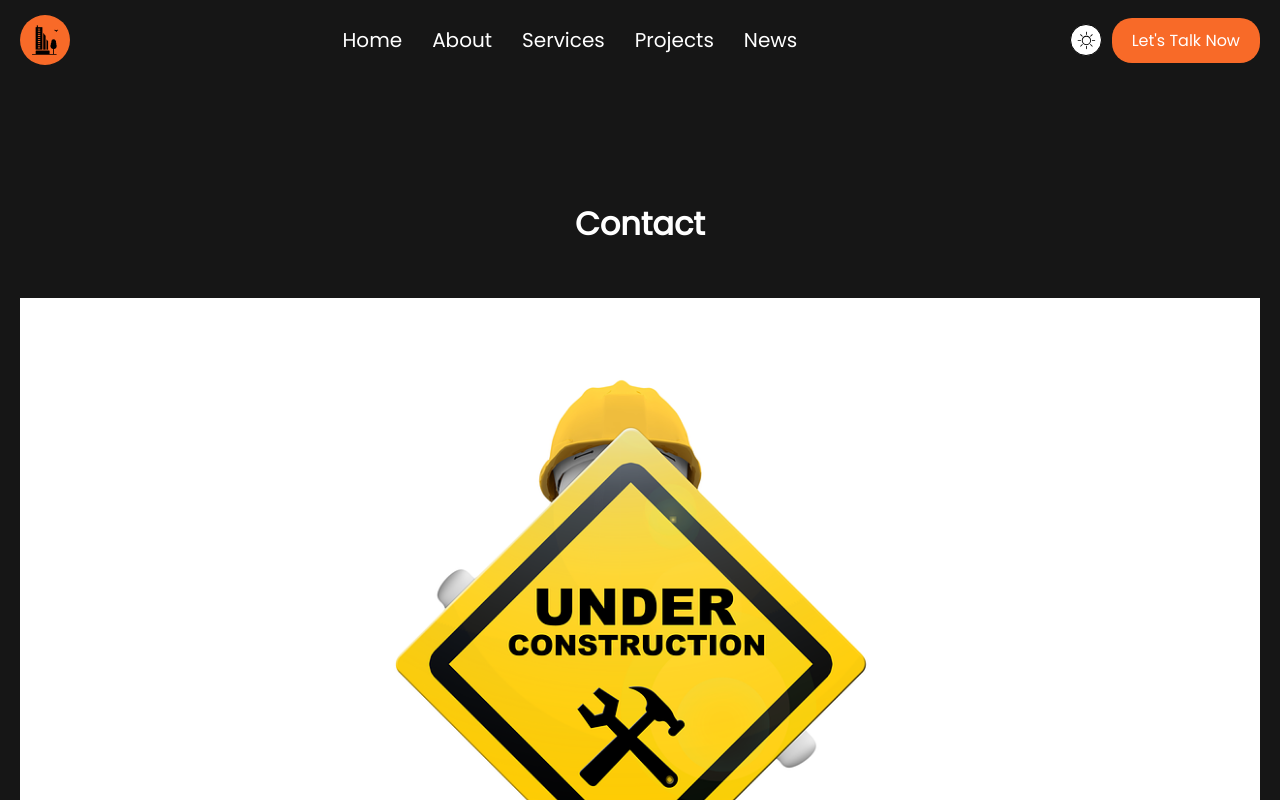
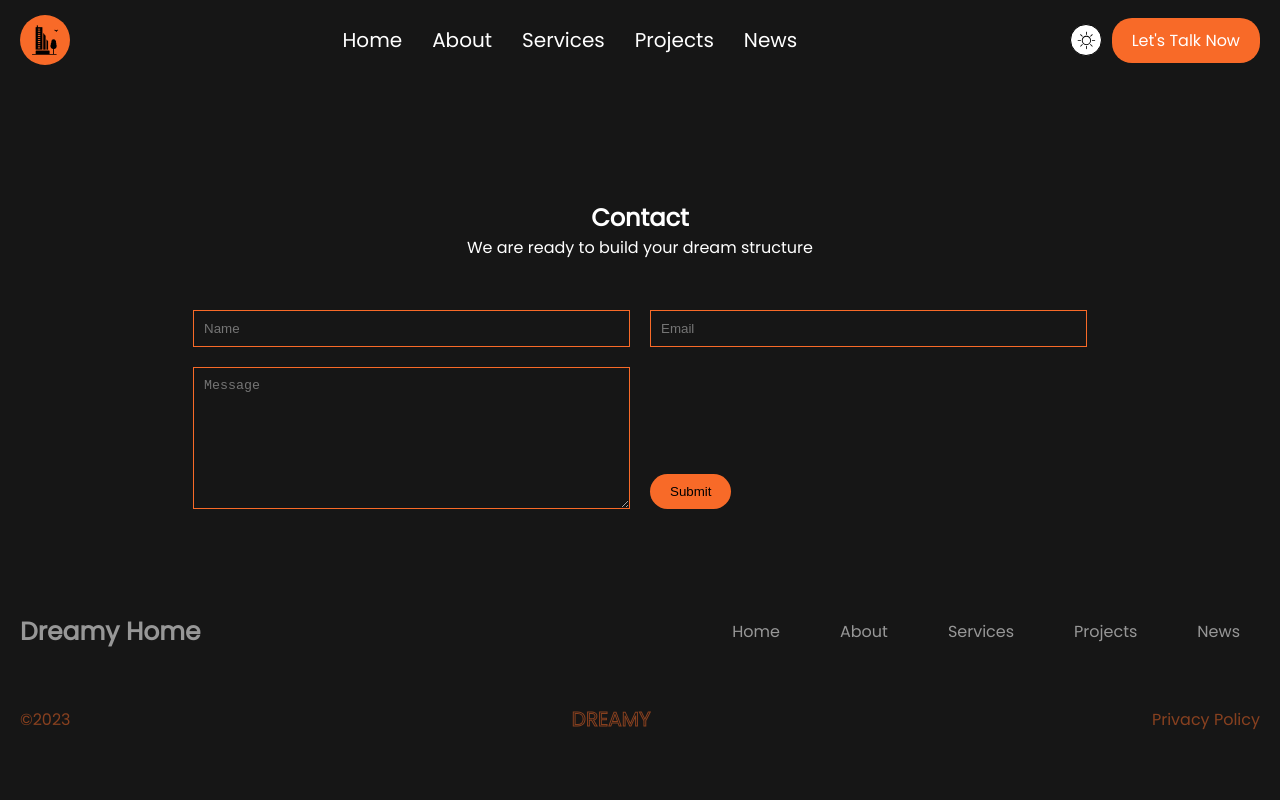
Before and after one commit to DaramolaD/Dream_Home, a React (Vite) app: page /contact in a window 1280 px wide. Shown: the top 800 px of the page. Built offline with nearby package versions, Linux system fonts and the light colour scheme.

Commit message:
contact_upadte

```diff
--- a/src/App.css
+++ b/src/App.css
@@ -22,6 +22,7 @@
 
 body {
   font-family: "Poppins", sans-serif;
+  background-color: var(--bg1);
 }
 :root {
   /* Color */
@@ -107,7 +108,7 @@ input {
 /* REUSABLES */
 
 .sectionHeading {
-  font-size: 3rem;
+  font-size: 2rem;
   color: var(--colorW);
   text-align: center;
 }
@@ -116,6 +117,7 @@ input {
   max-width: 1320px;
   width: 100%;
   margin: 0px auto;
+  overflow: hidden;
 }
 img,
 video {
@@ -142,10 +144,10 @@ video {
   color: var(--color1);
 }
 .sectionTitle {
-  font-size: var(--font2);
+  font-size: var(--font15);
   color: var(--colorW);
   text-align: center;
-  line-height: 3rem;
+  /* line-height: 3rem; */
 }
 .sectionSubTitle {
   font-size: var(--font15);
@@ -203,6 +205,9 @@ video {
   border-radius: 20px;
   color: var(--colorW);
 }
+.btnContactUs {
+  font-size: 14px
+}
 .brand_text {
   padding: 20px;
   color: var(--colorW);
@@ -210,8 +215,8 @@ video {
 .brand_text h3 {
   text-align: center;
   font-weight: normal;
-  font-size: 20px;
-  line-height: 40px;
+  font-size: 18px;
+  /* line-height: 40px; */
 }
 .border {
   border-top: 1px solid gray;
--- a/src/components/About/About.css
+++ b/src/components/About/About.css
@@ -0,0 +1,3 @@
+.about .para {
+    font-size: 16px;
+}
--- a/src/components/About/About.jsx
+++ b/src/components/About/About.jsx
@@ -1,6 +1,8 @@
 import React from "react";
 import { aboutUsData } from "../../assets/data/brandData";
 import { motion } from "framer-motion";
+
+import "./About.css"
 
 const About = () => {
   return (
--- a/src/components/ProjectComponent/ProjectComponent.css
+++ b/src/components/ProjectComponent/ProjectComponent.css
@@ -31,7 +31,6 @@
 }
 .projectContent .projectDetails {
   display: flex;
-  justify-content: space-between;
   width: 100%;
   font-size: 15px;
   color: var(--color2);
--- a/src/components/ServiceComponent/ServiceComponent.css
+++ b/src/components/ServiceComponent/ServiceComponent.css
@@ -1,6 +1,9 @@
 .serviceComponent,
 .serviceComponent a {
   color: var(--colorW);
+}
+.serviceComponent .para {
+  font-size: 16px;
 }
 .serviceListingItem .para {
   max-width: 287px;
@@ -37,6 +40,6 @@
   box-shadow: 1px 1px 20px var(--brandColor);
 }
 .btnCont {
-  padding-top: 50px;
+  padding: 50px 20px 20px;
   max-width: fit-content;
 }
--- a/src/components/ServiceComponent/ServiceComponent.jsx
+++ b/src/components/ServiceComponent/ServiceComponent.jsx
@@ -68,7 +68,7 @@ const ServiceComponent = () => {
           }}
         >
           <Link to="/contact">
-            <p className="btn2">Contact Us</p>
+            <p className="btn2 btnContactUs">Contact Us</p>
           </Link>
         </motion.div>
       </div>
--- a/src/components/Welcome/Welcome.css
+++ b/src/components/Welcome/Welcome.css
@@ -6,7 +6,9 @@
 .welcome h3 {
   padding-bottom: 30px;
   color: var(--colorW);
+  font-size: 1.5rem;
 }
 .welcome .para {
-  line-height: 2rem;
+  /* line-height: 2rem; */
+  font-size: 16px;
 }
--- a/src/components/Welcome/Welcome.jsx
+++ b/src/components/Welcome/Welcome.jsx
@@ -46,7 +46,7 @@ const Welcome = () => {
         }}
       >
         <Link to="/contact">
-          <p className="btn2">Contact Us</p>
+          <p className="btn2 btnContactUs">Contact Us</p>
         </Link>
       </motion.div>
     </div>
--- a/src/pages/About/About.css
+++ b/src/pages/About/About.css
@@ -15,7 +15,7 @@
   padding-bottom: 20px;
 }
 .storyCont p {
-  line-height: 35px;
+  /* line-height: 35px; */
 }
 .brand_story,
 .approach {
--- a/src/pages/Contact/Contact.css
+++ b/src/pages/Contact/Contact.css
@@ -0,0 +1,30 @@
+.contact .container {
+  display: flex;
+  flex-direction: column;
+  align-items: center;
+}
+.form {
+  display: grid;
+  grid-template-columns: 1fr 1fr;
+  gap: 20px;
+}
+.inputItem {
+  border: 1px solid var(--brandColor);
+  padding: 10px;
+  color: var(--colorW);
+  width: 100%;
+}
+.buttonCont {
+  display: flex;
+  align-items: flex-end;
+}
+.formContent {
+  margin-top: 50px;
+}
+.textContent > * {
+    text-align: center;
+}
+
+@media only screen and (max-width: 768px) {
+    .form {grid-template-columns: 1fr;}
+}
--- a/src/pages/Contact/Contact.jsx
+++ b/src/pages/Contact/Contact.jsx
@@ -1,18 +1,101 @@
-import React from 'react'
-import "./Contact.css"
-import { maintenance } from '../../assets/img/brand'
+// import React from 'react'
+// import "./Contact.css"
+// import { maintenance } from '../../assets/img/brand'
 
-const Contact = () => {
+// const Contact = () => {
+//   return (
+//     <div className='contact bg1 secTop2'>
+//       <div className="container p20">
+//         <h3 className="sectionTitle">Contact</h3>
+//         <div className="mainTimgCont">
+//           <img src={maintenance} alt="maintenance" />
+//         </div>
+//       </div>
+//     </div>
+//   )
+// }
+
+// export default Contact
+
+// import { useForm } from 'react-hook-form';
+// import { SelectedPage } from '@/shared/types';
+import { motion } from "framer-motion";
+import "./Contact.css";
+// import ContactUsPageGraphic from '@/assets/ContactUsPageGraphic.png'
+// import HText from '@/shared/H.Text';
+
+const ContactUs = () => {
+  // const { register, trigger, formState: { errors } } = useForm();
+
+  const onSumbit = async (e) => {
+    // const isValid = await trigger()
+    // if (!isValid) {
+    //     e.preventDefault()
+    // }
+  };
   return (
-    <div className='contact bg1 secTop2'>
-      <div className="container p20">
-        <h3 className="sectionTitle">Contact</h3>
-        <div className="mainTimgCont">
-          <img src={maintenance} alt="maintenance" />
-        </div>
-      </div>
-    </div>
-  )
-}
+    <section id="contacts" className="contact bg1 secTop2">
+      <motion.div className="container p20">
+        {/* HEADER */}
+        <motion.div
+          className="textContent"
+          initial="hidden"
+          whileInView="visible"
+          viewport={{ once: true, amount: 0.5 }}
+          transition={{ duration: 0.5 }}
+          variants={{
+            hidden: { opacity: 0, x: -50 },
+            visible: { opacity: 1, x: 0 },
+          }}
+        >
+          <h2 className="sectionTitle">Contact</h2>
+          <p className="para">We are ready to build your dream structure</p>
+        </motion.div>
+        {/* FORM AND IMAGE */}
+        <motion.div
+          className="formContent"
+          initial="hidden"
+          whileInView="visible"
+          viewport={{ once: true, amount: 0.5 }}
+          transition={{ duration: 0.5 }}
+          variants={{
+            hidden: { opacity: 0, y: 50 },
+            visible: { opacity: 1, y: 0 },
+          }}
+        >
+          <form
+            target="_blank"
+            className="form"
+            onSubmit={onSumbit}
+            action="https://foemsubmit.co/your@emial.com"
+            method="POST"
+          >
+            <input
+              className="inputItem"
+              placeholder="Name"
+              type="text"
+            />
+            <input
+              className="inputItem"
+              placeholder="Email"
+              type="text"
+            />
+            <textarea
+              className="inputItem"
+              placeholder="Message"
+              rows={8}
+              cols={50}
+            />
+            <div className="buttonCont">
+              <button type="submit" className="btn2">
+                Submit
+              </button>
+            </div>
+          </form>
+        </motion.div>
+      </motion.div>
+    </section>
+  );
+};
 
-export default Contact
+export default ContactUs;
--- a/src/pages/Service/Services.css
+++ b/src/pages/Service/Services.css
@@ -1,5 +1,6 @@
 .brand_text .para {
   text-align: center;
+  font-size: 16px;
 }
 .servicesList {
   display: grid;
```
